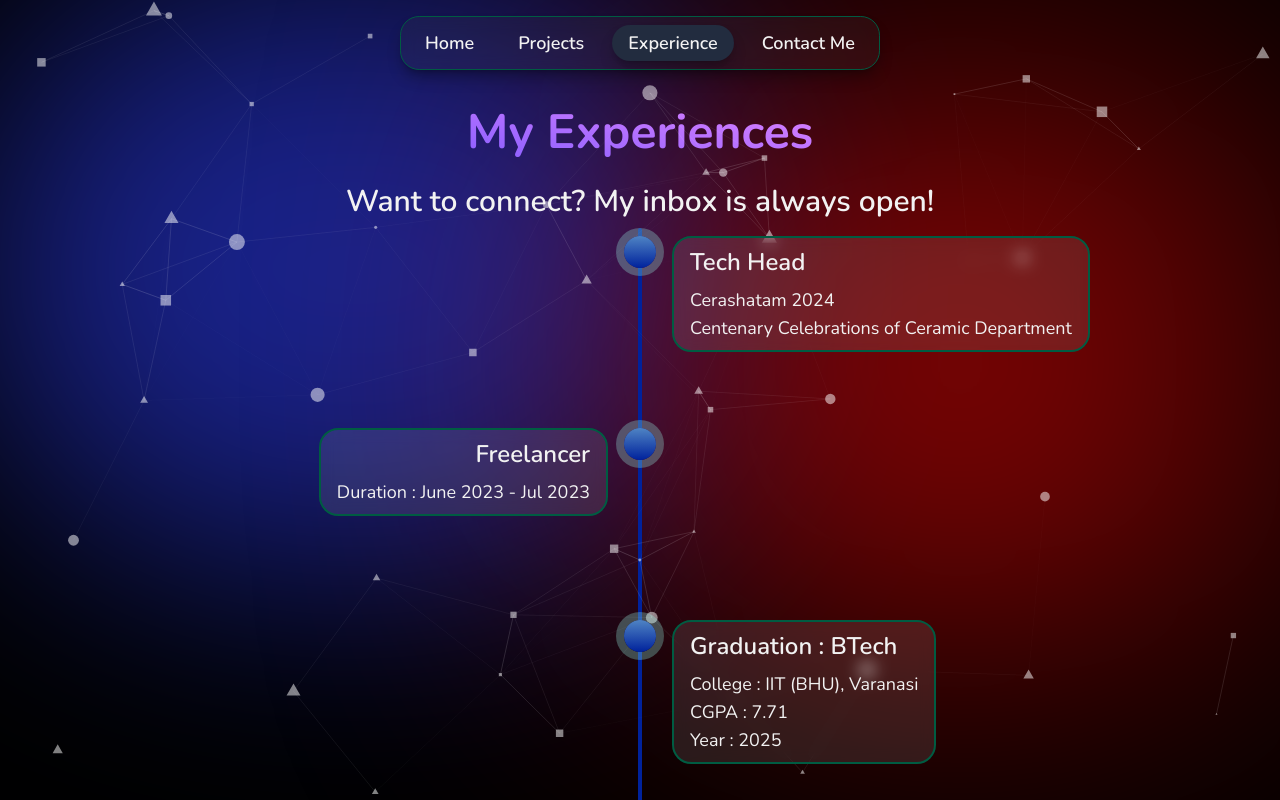
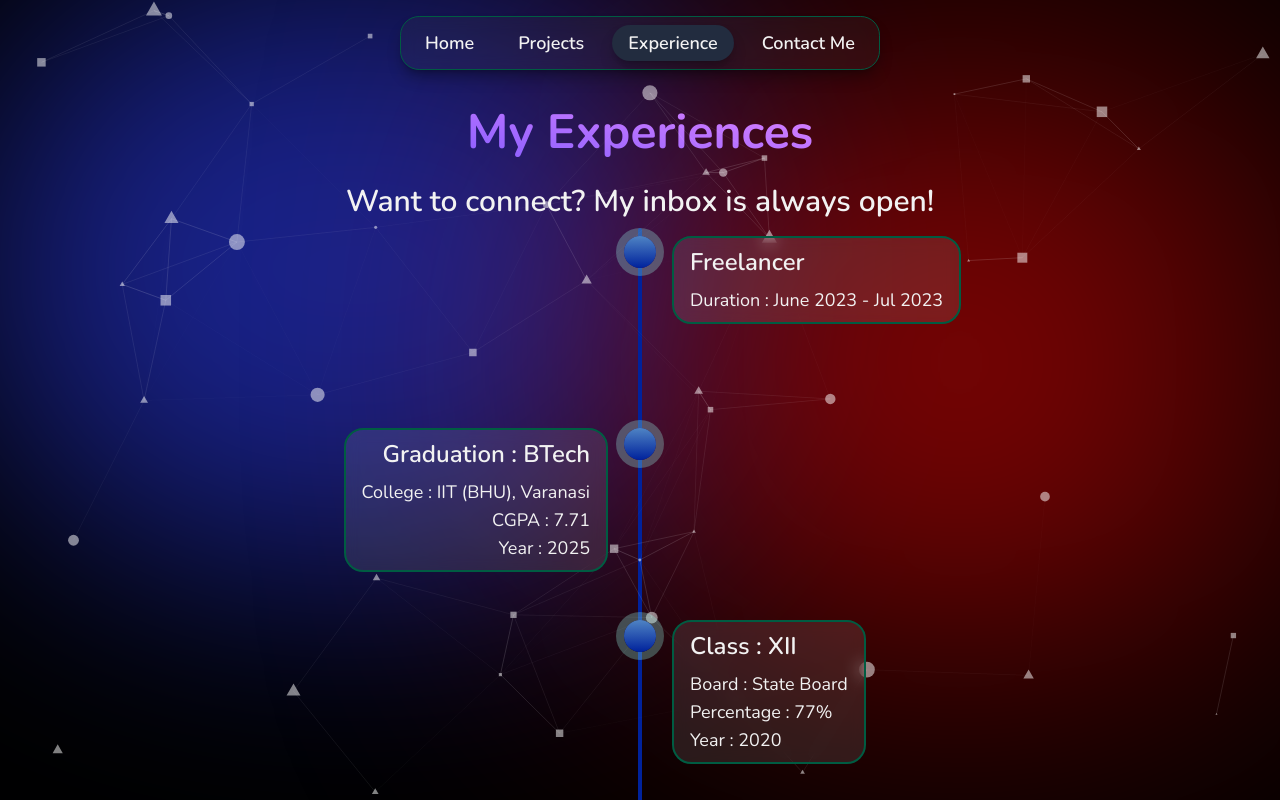
Before and after one commit to priyaaanshh/thepriyansh01.github.io, a Next.js app: page /experience in a window 1280 px wide. Built offline with nearby package versions, Linux system fonts and the light colour scheme.

Commit message:
changed(experience/timeline)

```diff
--- a/src/app/experience/timelineData.js
+++ b/src/app/experience/timelineData.js
@@ -1,10 +1,4 @@
 const timelineData = [
-  {
-    title: "Tech Head",
-    description: `Cerashatam 2024
-    Centenary Celebrations of Ceramic Department
-  `,
-  },
   {
     title: "Freelancer",
     description: `Duration : June 2023 - Jul 2023
```
